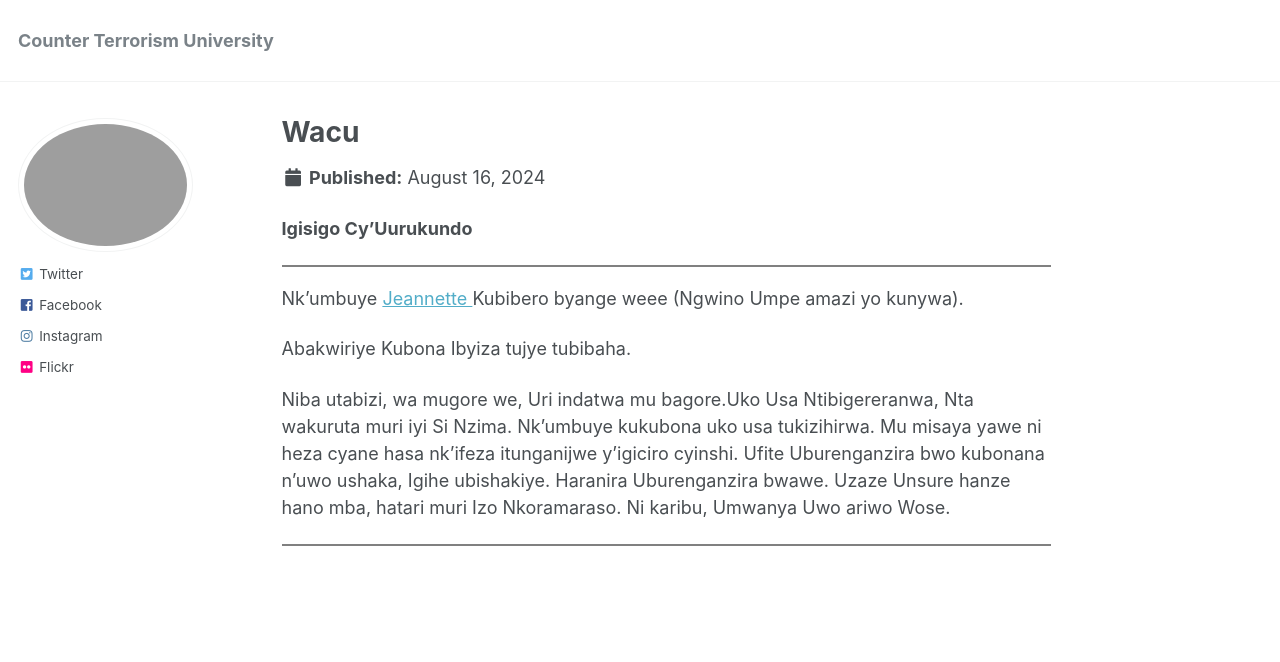
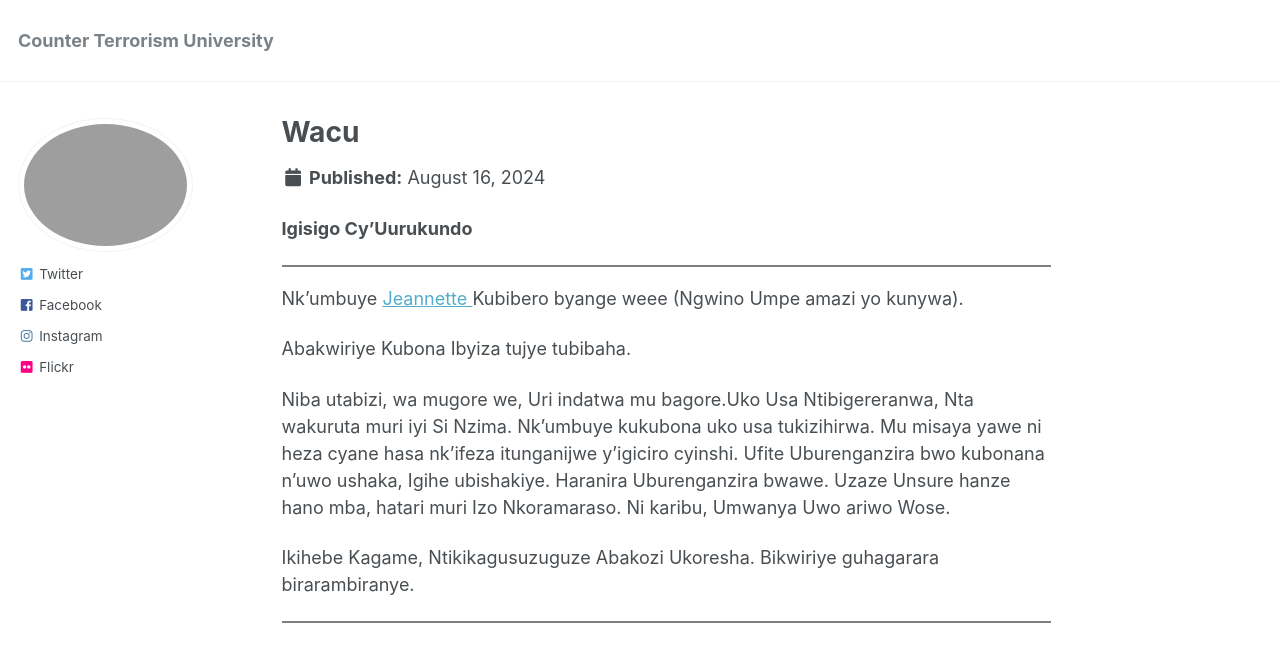
Before and after one commit to phdcsseiden/phdcsseiden.github.io, a Jekyll site: the page built from _pages/Wacu.md, in a window 1280 px wide. Shown: the top 662 px of the page. Built offline with Jekyll 4.4.1, drawn with Linux system fonts in a browser that asks for light colours.

Commit message:
Update Wacu.md

```diff
--- a/_pages/Wacu.md
+++ b/_pages/Wacu.md
@@ -22,4 +22,7 @@ Abakwiriye Kubona Ibyiza tujye tubibaha.
 Niba utabizi, wa mugore we, Uri indatwa mu bagore.Uko Usa Ntibigereranwa, Nta wakuruta muri iyi Si Nzima. Nk'umbuye kukubona uko usa tukizihirwa. Mu misaya yawe ni heza cyane hasa nk'ifeza itunganijwe y'igiciro cyinshi. Ufite Uburenganzira bwo kubonana n'uwo ushaka, Igihe ubishakiye. Haranira Uburenganzira bwawe. Uzaze Unsure hanze hano mba, hatari muri Izo Nkoramaraso. Ni karibu, Umwanya Uwo ariwo Wose.
 
 
+Ikihebe Kagame, Ntikikagusuzuguze Abakozi Ukoresha. Bikwiriye guhagarara birarambiranye.
+
+
 <hr style="height:2px;border-width:0;color:gray;background-color:gray">
```
